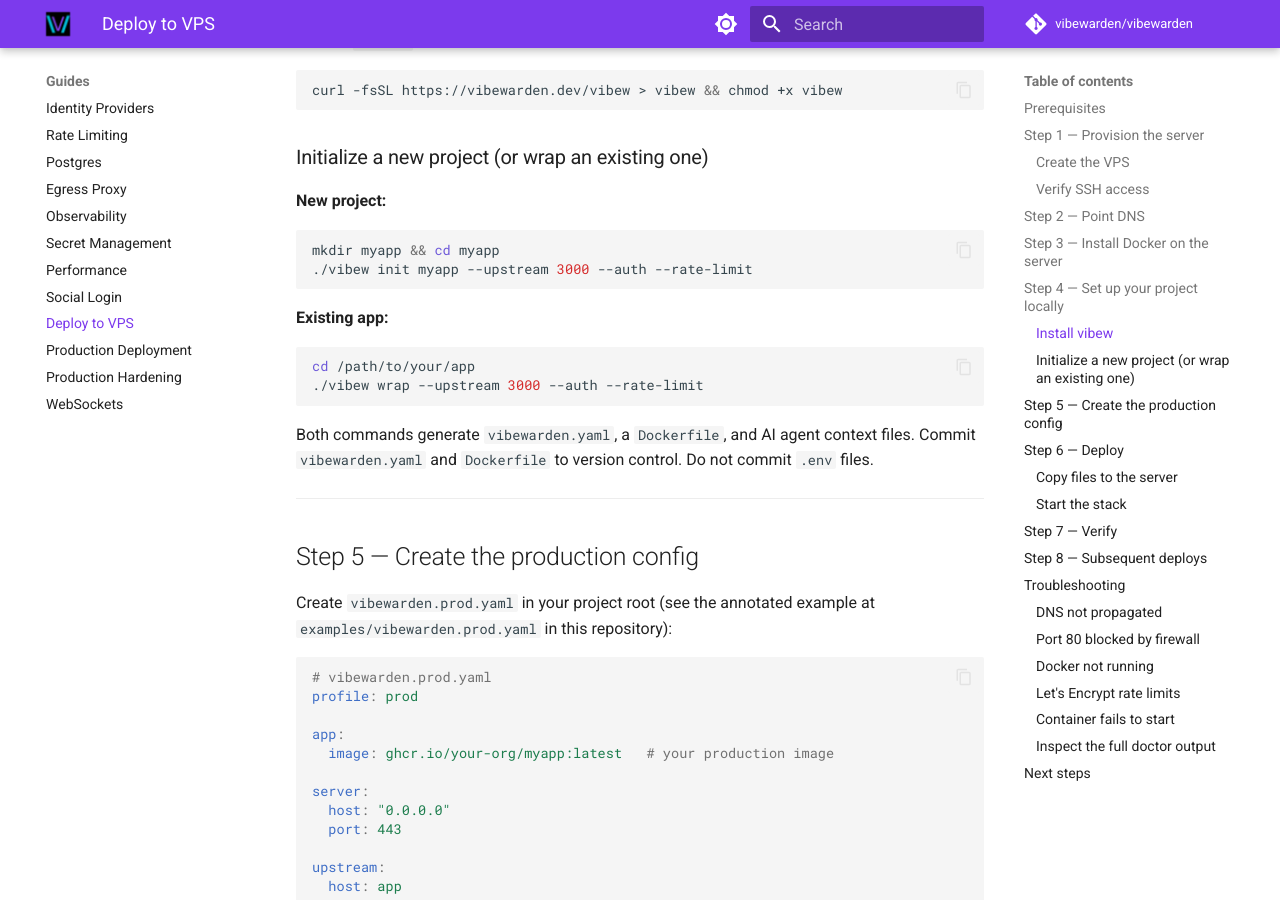
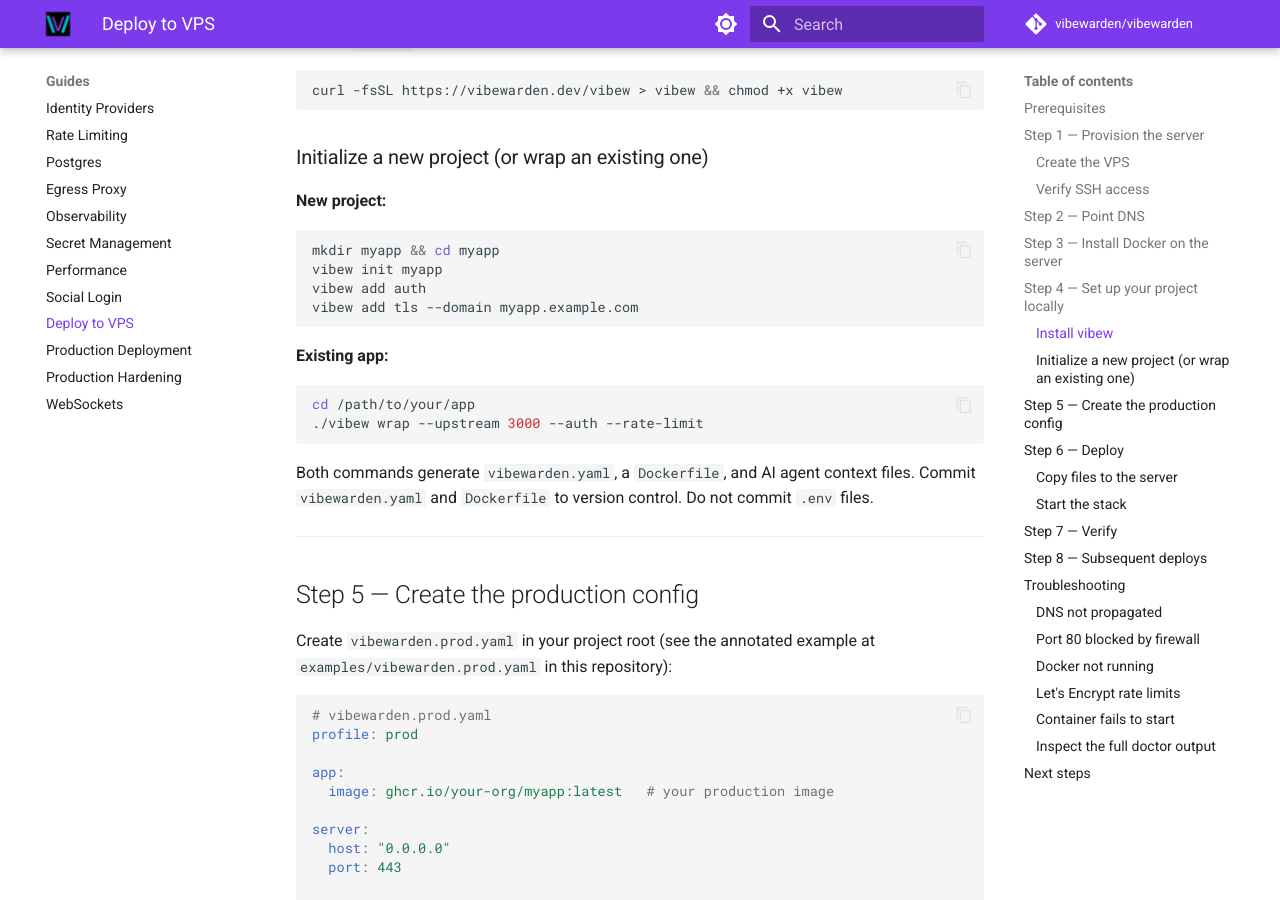
Before and after one commit to VibeWarden/vibewarden, an MkDocs documentation site: the page built from docs/deploy-to-vps.md, in a window 1280 px wide and 900 px high, scrolled down 2528 px. Built offline with MkDocs 1.6.1 and Material for MkDocs 9.7.7, drawn with Linux system fonts in a browser that asks for light colours; comment, search, counter and statistics services are not loaded; the version menu is left out.

Commit message:
fix(#779): remove stale flags from docs — init doesn't have --auth/--tls/--agent
- deploy-to-vps.md: replace vibew init --auth --rate-limit with init + add commands
- getting-started.md: remove --skip-wrapper and --agent from wrap flags table
- llms-full.txt: fix init flags and generated files list (no CLAUDE.md, no .claude/commands)

Co-Authored-By: Claude Opus 4.6 (1M context) <noreply@anthropic.com>

````diff
--- a/docs/deploy-to-vps.md
+++ b/docs/deploy-to-vps.md
@@ -109,7 +109,9 @@ curl -fsSL https://vibewarden.dev/vibew > vibew && chmod +x vibew
 
 ```bash
 mkdir myapp && cd myapp
-./vibew init myapp --upstream 3000 --auth --rate-limit
+vibew init myapp
+vibew add auth
+vibew add tls --domain myapp.example.com
 ```
 
 **Existing app:**
````
Also changed, not shown: docs/getting-started.md (+0 -2 lines).
